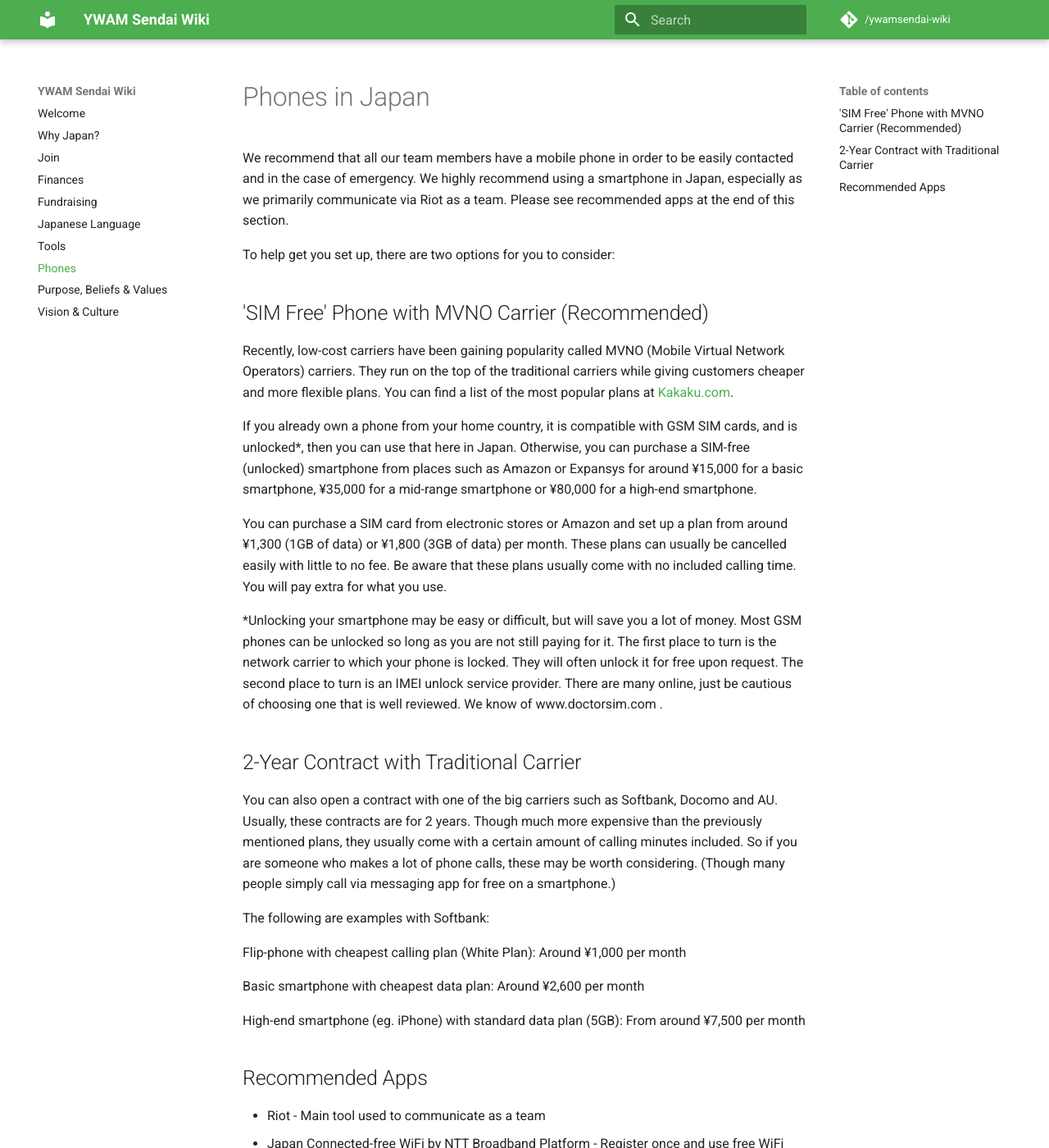
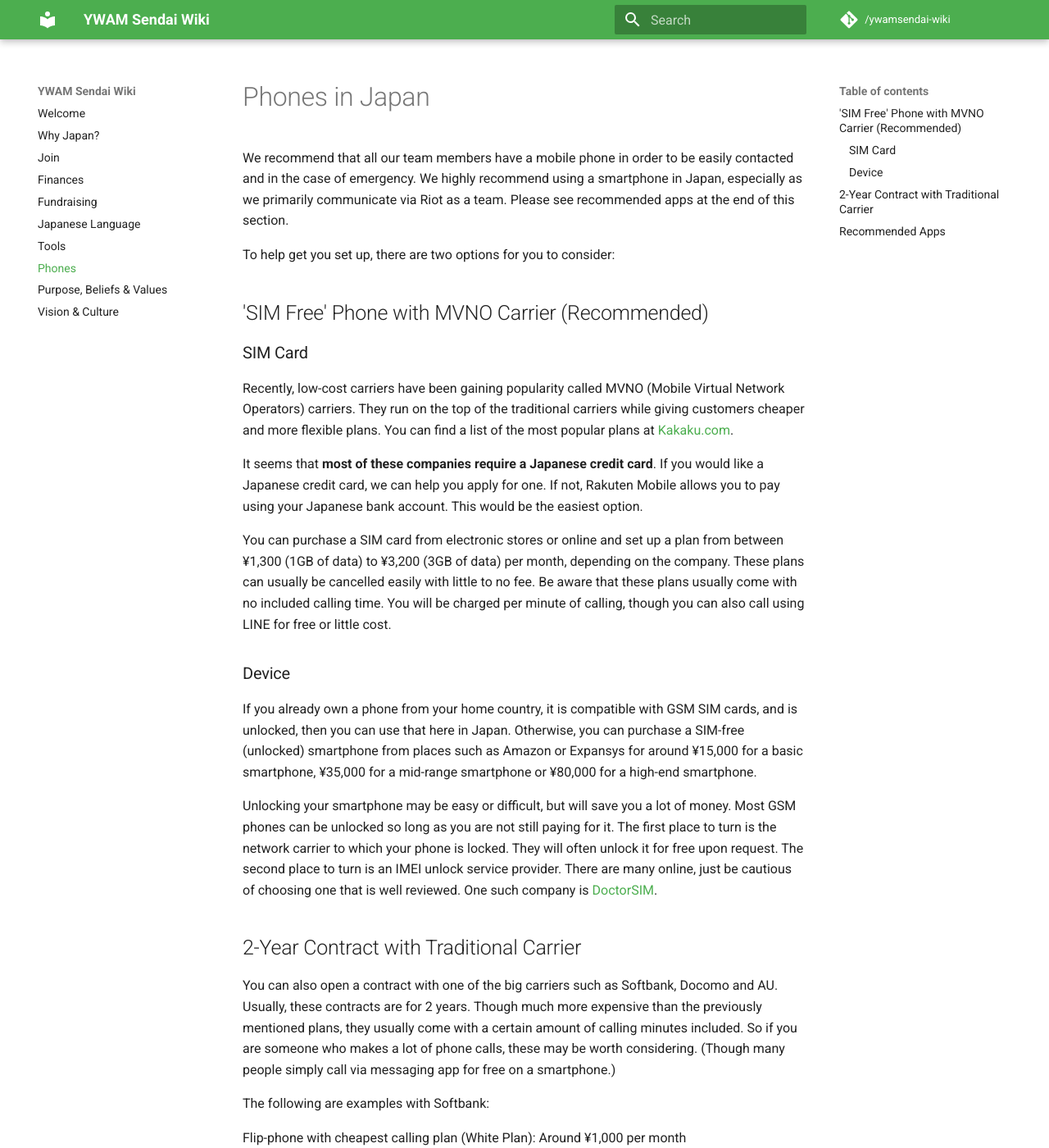
Before and after one commit to ywamsendai/ywamsendai-wiki, an MkDocs documentation site: the page built from docs/phones.md, in a window 1280 px wide and 1400 px high. Shown: the whole window at 82% size. Built offline with MkDocs 1.6.1 and Material for MkDocs 9.7.7, drawn with Linux system fonts in a browser that asks for light colours; comment, search, counter and statistics services are not loaded.

Commit message:
added info about credit card

```diff
--- a/docs/phones.md
+++ b/docs/phones.md
@@ -6,13 +6,19 @@
 
 ## 'SIM Free' Phone with MVNO Carrier (Recommended)
 
+### SIM Card
+
 Recently, low-cost carriers have been gaining popularity called MVNO (Mobile Virtual Network Operators) carriers. They run on the top of the traditional carriers while giving customers cheaper and more flexible plans. You can find a list of the most popular plans at [Kakaku.com](http://kakaku.com/mobile_data/sim/ranking.asp?si_option2=1&lid=sim_top_voice_search&si_mindatatraffic=0&si_maxdatatraffic=13).
 
-If you already own a phone from your home country, it is compatible with GSM SIM cards, and is unlocked*, then you can use that here in Japan. Otherwise, you can purchase a SIM-free (unlocked) smartphone from places such as Amazon or Expansys for around ¥15,000 for a basic smartphone, ¥35,000 for a mid-range smartphone or ¥80,000 for a high-end smartphone.
+It seems that **most of these companies require a Japanese credit card**. If you would like a Japanese credit card, we can help you apply for one. If not, Rakuten Mobile allows you to pay using your Japanese bank account. This would be the easiest option.
 
-You can purchase a SIM card from electronic stores or Amazon and set up a plan from around ¥1,300 (1GB of data) or ¥1,800 (3GB of data) per month. These plans can usually be cancelled easily with little to no fee. Be aware that these plans usually come with no included calling time. You will pay extra for what you use.
+You can purchase a SIM card from electronic stores or online and set up a plan from between ¥1,300 (1GB of data) to ¥3,200 (3GB of data) per month, depending on the company. These plans can usually be cancelled easily with little to no fee. Be aware that these plans usually come with no included calling time. You will be charged per minute of calling, though you can also call using LINE for free or little cost.
 
-*Unlocking your smartphone may be easy or difficult, but will save you a lot of money. Most GSM phones can be unlocked so long as you are not still paying for it. The first place to turn is the network carrier to which your phone is locked. They will often unlock it for free upon request. The second place to turn is an IMEI unlock service provider. There are many online, just be cautious of choosing one that is well reviewed. We know of www.doctorsim.com .
+### Device
+
+If you already own a phone from your home country, it is compatible with GSM SIM cards, and is unlocked, then you can use that here in Japan. Otherwise, you can purchase a SIM-free (unlocked) smartphone from places such as Amazon or Expansys for around ¥15,000 for a basic smartphone, ¥35,000 for a mid-range smartphone or ¥80,000 for a high-end smartphone.
+
+Unlocking your smartphone may be easy or difficult, but will save you a lot of money. Most GSM phones can be unlocked so long as you are not still paying for it. The first place to turn is the network carrier to which your phone is locked. They will often unlock it for free upon request. The second place to turn is an IMEI unlock service provider. There are many online, just be cautious of choosing one that is well reviewed. One such company is [DoctorSIM](https://www.doctorsim.com/).
 
 ## 2-Year Contract with Traditional Carrier
 
```
